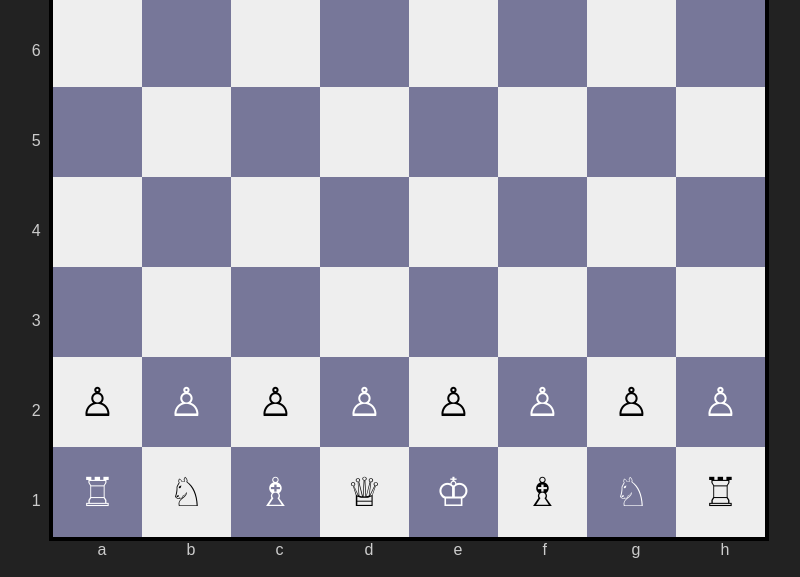
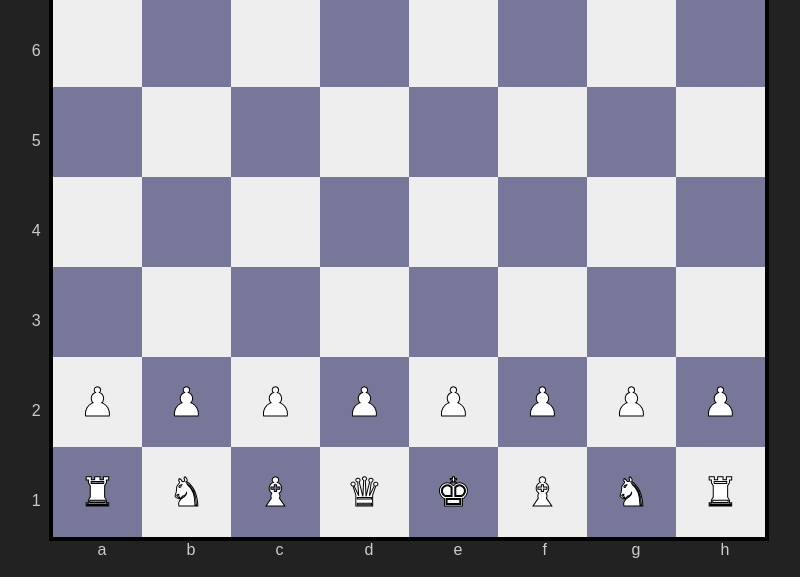
Before and after one commit to 3958247/stockfish, a plain HTML site: page index.html in a window 1280 px wide. Shown: the part 223-800 px from the top of the page, without its empty margins (231-1031 px from the left). Drawn offline with Linux system fonts and the light colour scheme.

Commit message:
fix pieces color

```diff
--- a/index.html
+++ b/index.html
@@ -49,6 +49,13 @@
       outline: 4px solid yellow;
       z-index: 2;
     }
+
+    .piece.white {
+      color: white;
+      -webkit-text-stroke: 1px black;
+      text-stroke: 1px black;
+    }
+    .piece.black { color: black; }
 
     /* Coordinates around board */
     .coord {
@@ -565,9 +572,14 @@ function repeatSpeech() {
  **************************************************************/
 
 const PIECES = {
-  w: { p:"♙", r:"♖", n:"♘", b:"♗", q:"♕", k:"♔" },
-  b: { p:"♟︎", r:"♜", n:"♞", b:"♝", q:"♛", k:"♚" }
+  p: "♟",
+  r: "♜",
+  n: "♞",
+  b: "♝",
+  q: "♛",
+  k: "♚"
 };
+
 
 function initialBoard() {
   return [
@@ -616,7 +628,8 @@ function renderBoard(boardMatrix) {
       const piece = boardMatrix[r][c];
       if (piece) {
         const [color, type] = piece.split(".");
-        div.textContent = PIECES[color][type];
+        div.textContent = PIECES[type];
+        div.classList.add("piece", color === "w" ? "white" : "black");
       }
 
       div.dataset.rank = r;
```
